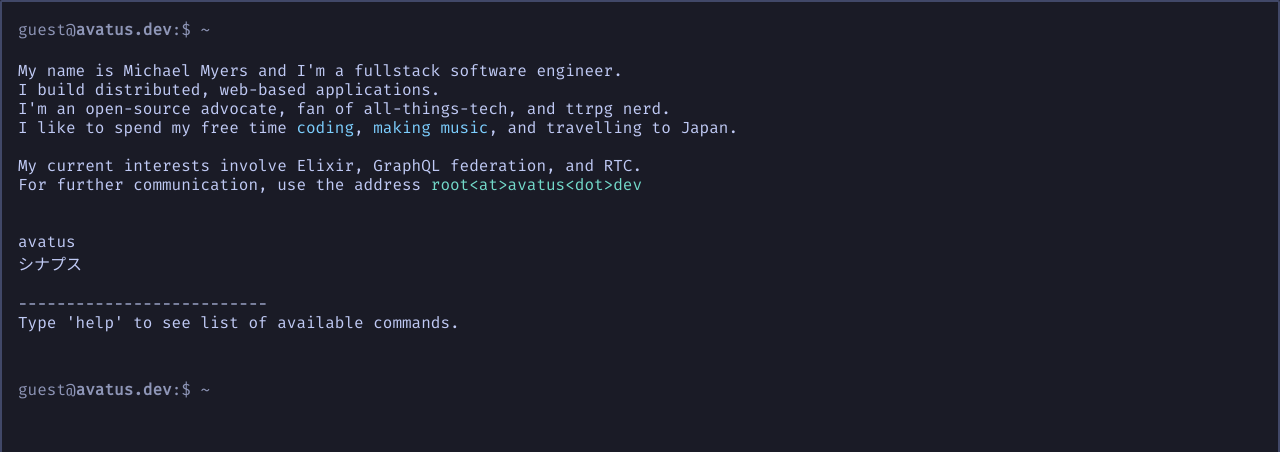
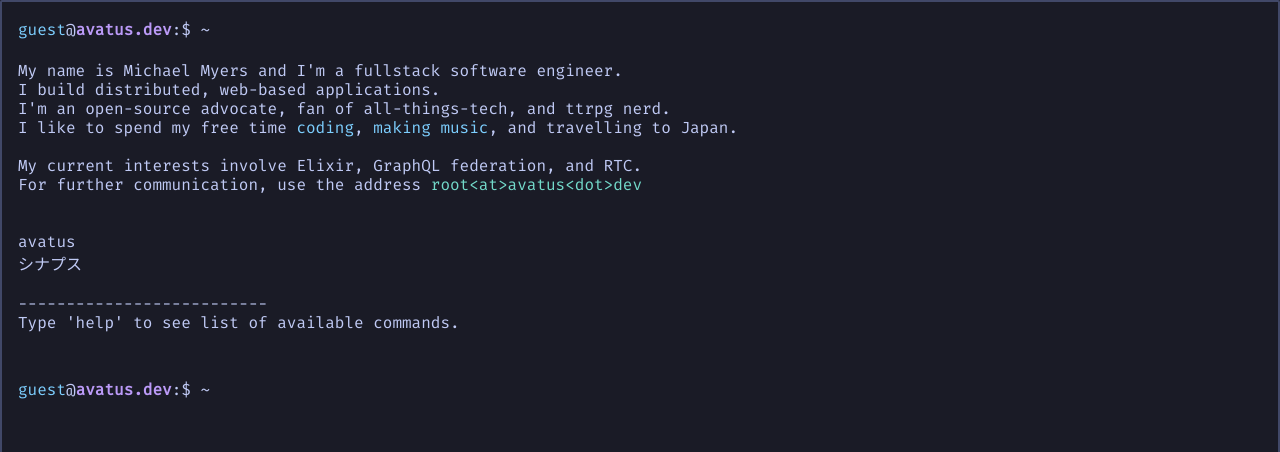
Before and after one commit to avatus/avatus.dev, a Next.js app: page / in a window 1280 px wide. Shown: the top 452 px of the page. Built offline with nearby package versions, Linux system fonts and the light colour scheme.

Commit message:
adding color to prompt

```diff
--- a/src/components/ps1/Ps1.tsx
+++ b/src/components/ps1/Ps1.tsx
@@ -2,10 +2,12 @@ import React from "react";
 
 export const Ps1 = () => {
     return (
-        <div className="opacity-70">
-            <span className="">guest</span>
+        <div>
+            <span className="text-terminal-blue">guest</span>
             <span className="hidden md:inline-block">@</span>
-            <span className="hidden font-bold md:inline-block">avatus.dev</span>
+            <span className="hidden font-bold md:inline-block text-terminal-purple">
+                avatus.dev
+            </span>
             <span className="">:$ ~ </span>
         </div>
     );
```
